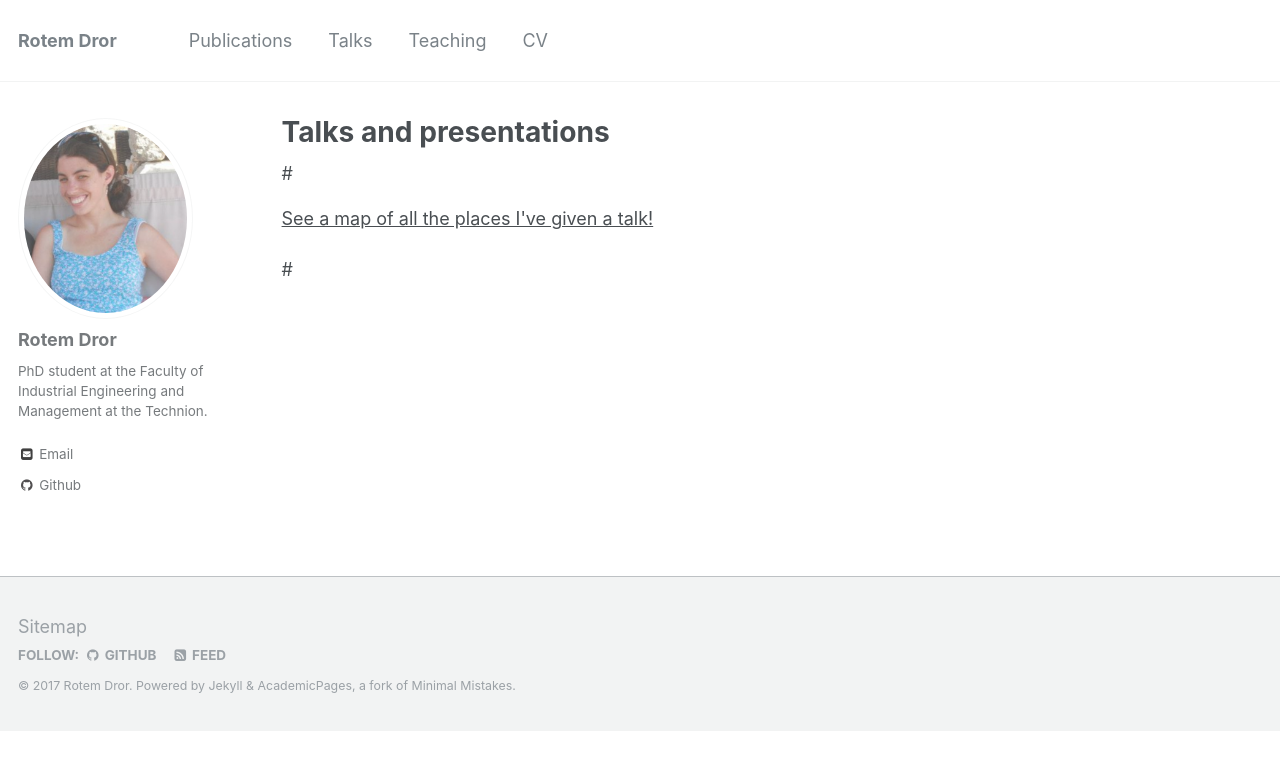
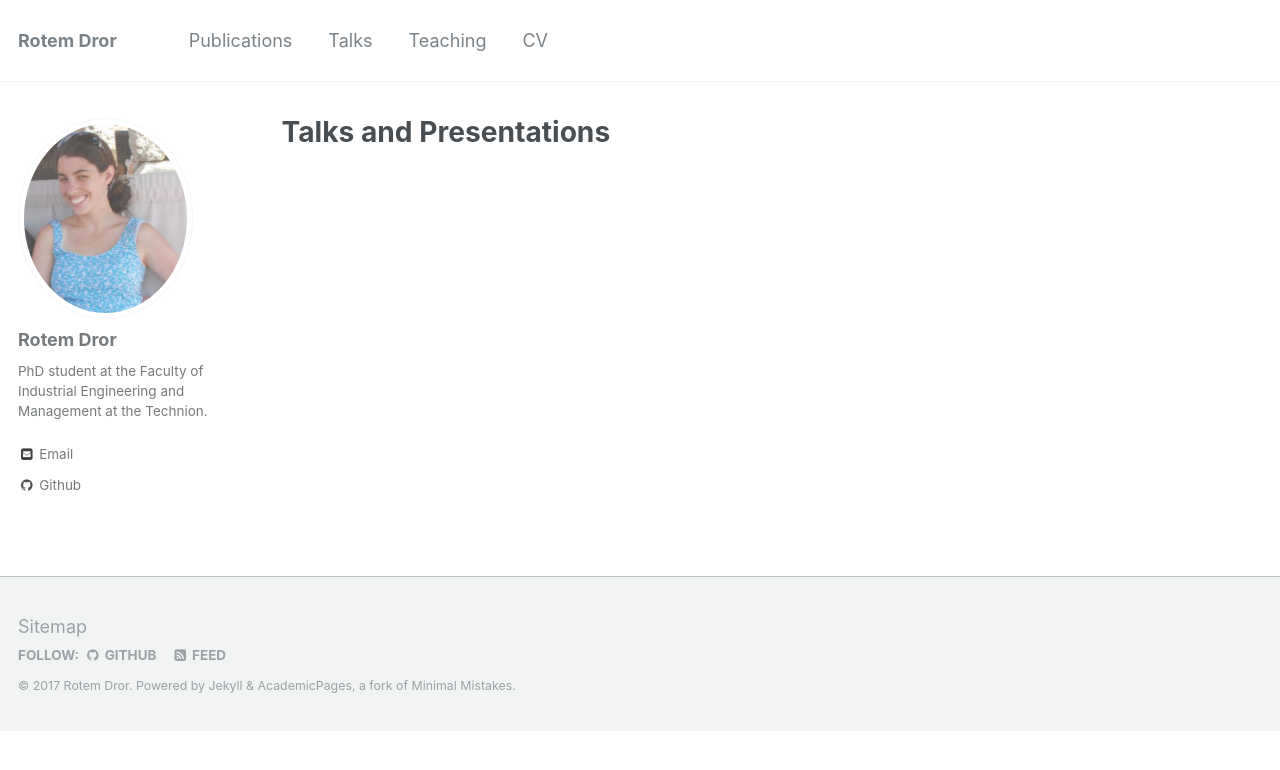
Before and after one commit to rtmdrr/rtmdrr.github.io, a Jekyll site: the page built from _pages/talks.html, in a window 1280 px wide. Shown: the top 770 px of the page. Built offline with Jekyll 4.4.1, drawn with Linux system fonts in a browser that asks for light colours.

Commit message:
Update talks.html

```diff
--- a/_pages/talks.html
+++ b/_pages/talks.html
@@ -1,12 +1,13 @@
 ---
 layout: archive
-title: "Talks and presentations"
+title: "Talks and Presentations"
 permalink: /talks/
 author_profile: true
 ---
 
-# <p style="text-decoration:underline;"><a href="/talkmap.html">See a map of all the places I've given a talk!</a></p>
+<!---<p style="text-decoration:underline;"><a href="/talkmap.html">See a map of all the places I've given a talk!</a></p>
 
 # {% for post in site.talks reversed %}
  # {% include archive-single-talk.html %}
 # {% endfor %}
+-->
```
